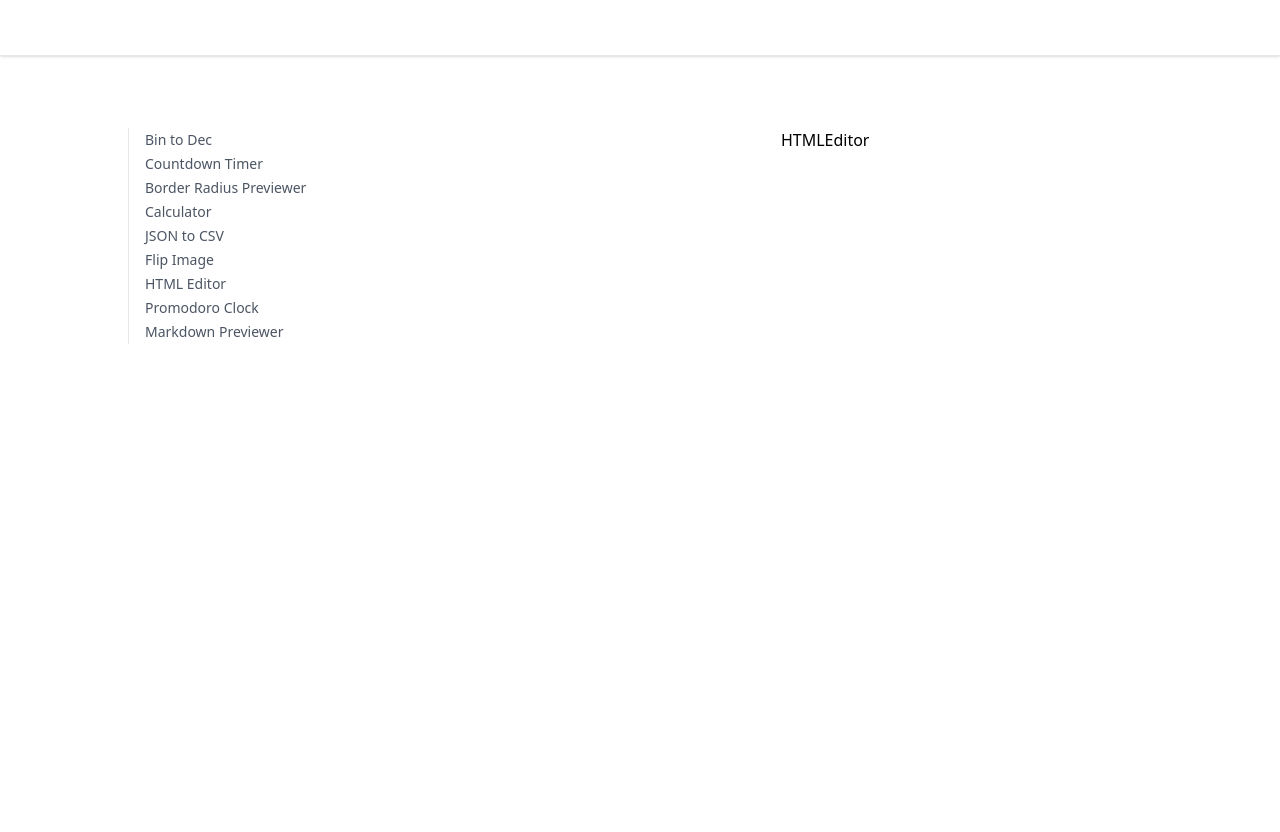
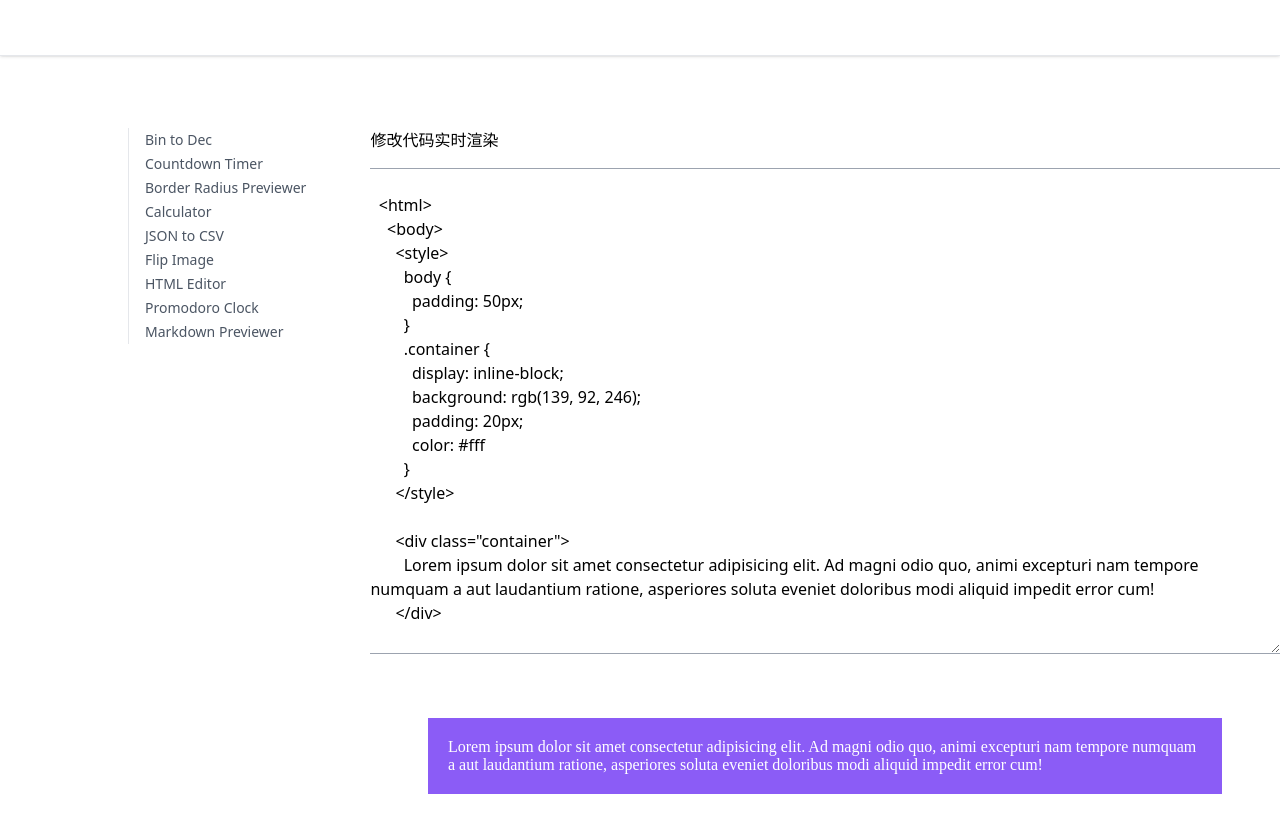
Before and after one commit to wjdnb/app-ideas-implementations, a React (Vite) app: page /html-editor in a window 1280 px wide. Shown: the top 832 px of the page. Before the commit the page ends 800 px from the top, so only its background shows below. Built offline with nearby package versions, Linux system fonts and the light colour scheme; some icons are missing.

Commit message:
feat: add html editor

```diff
--- a/src/pages/HTMLEditor.jsx
+++ b/src/pages/HTMLEditor.jsx
@@ -1,5 +1,48 @@
+import { useState } from "react";
+
 function HTMLEditor() {
-  return <div>HTMLEditor</div>;
+  const [doc, setDoc] = useState(`
+  <html>
+    <body>
+      <style>
+        body {
+          padding: 50px;
+        }
+        .container {
+          display: inline-block;
+          background: rgb(139, 92, 246);
+          padding: 20px;
+          color: #fff
+        }
+      </style>
+
+      <div class="container">
+        Lorem ipsum dolor sit amet consectetur adipisicing elit. Ad magni odio quo, animi excepturi nam tempore numquam a aut laudantium ratione, asperiores soluta eveniet doloribus modi aliquid impedit error cum!
+      </div>
+
+    </body>
+  </html>
+  `);
+
+  const handleInput = (e) => {
+    setDoc(e.target.value);
+  };
+
+  return (
+    <div>
+      <div className="pb-4">修改代码实时渲染</div>
+
+      <textarea
+        cols="120"
+        rows="12"
+        className="outline-none w-full h-full border-b border-t border-gray-400"
+        value={doc}
+        onInput={handleInput}
+      ></textarea>
+
+      <iframe name="iframe" srcDoc={doc} className="w-full h-full"></iframe>
+    </div>
+  );
 }
 
 export default HTMLEditor;
```
